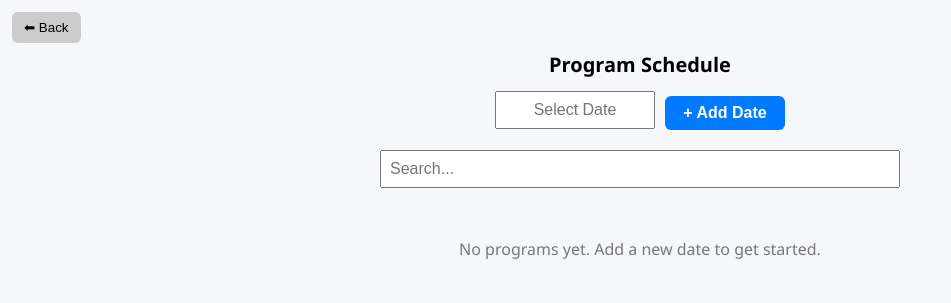
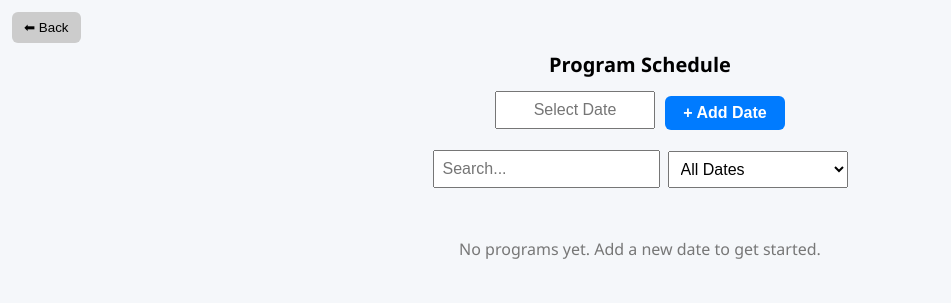
Before and after one commit to germz92/events-dahsboard, a plain HTML site: page schedule.html in a window 1280 px wide. Shown: the whole page, without its empty margins (0-951 px from the left). Drawn offline with Linux system fonts and the light colour scheme; no server answers.

Commit message:
Add files via upload

```diff
--- a/css/schedule.css
+++ b/css/schedule.css
@@ -52,7 +52,7 @@ body {
     padding: 8px;
     border-radius: 8px;
     box-shadow: 0 1px 4px rgba(0, 0, 0, 0.08);
-    width: 300px;
+    max-width: 500px;
     display: flex;
     flex-direction: column;
     gap: 6px;
--- a/js/schedule.js
+++ b/js/schedule.js
@@ -3,6 +3,7 @@ const params = new URLSearchParams(window.location.search);
 const tableId = params.get('id');
 let saveTimeout;
 let searchQuery = '';
+let filterDate = 'all'; // NEW: filter by selected date
 
 function formatDate(dateStr) {
   const [year, month, day] = dateStr.split('-');
@@ -63,6 +64,24 @@ function renderProgramSections() {
   if (!container) return console.error('Missing #programSections div!');
   container.innerHTML = '';
 
+  const filterDropdown = document.getElementById('filterDateDropdown');
+  if (filterDropdown) {
+    const allDates = [...new Set(tableData.programs.map(p => p.date))].sort((a, b) => a.localeCompare(b));
+    const currentSelection = filterDropdown.value;
+    filterDropdown.innerHTML = `<option value="all">All Dates</option>`;
+    allDates.forEach(date => {
+      const option = document.createElement('option');
+      option.value = date;
+      option.textContent = formatDate(date);
+      filterDropdown.appendChild(option);
+    });
+    if (allDates.includes(currentSelection)) {
+      filterDropdown.value = currentSelection;
+    } else {
+      filterDropdown.value = 'all';
+    }
+  }
+
   if (tableData.programs.length === 0) {
     const empty = document.createElement('div');
     empty.textContent = 'No programs yet. Add a new date to get started.';
@@ -82,13 +101,7 @@ function renderProgramSections() {
       .sort((a, b) => {
         const aStart = a.startTime || '';
         const bStart = b.startTime || '';
-        const startDiff = aStart.localeCompare(bStart);
-        if (startDiff !== 0) return startDiff;
-        const aEnd = a.endTime || '';
-        const bEnd = b.endTime || '';
-        const endDiff = aEnd.localeCompare(bEnd);
-        if (endDiff !== 0) return endDiff;
-        return (a.name || '').localeCompare(b.name || '');
+        return aStart.localeCompare(bStart);
       });
 
     if (matchingPrograms.length === 0) return;
@@ -128,7 +141,7 @@ function renderProgramSections() {
         <div style="display: flex; align-items: center; gap: 6px; margin-top: 4px;">
           <div style="display: flex; align-items: center; flex: 1;">
             <span style="margin-right: 4px;">📍</span>
-            <textarea style="flex: 1; min-width: 0; resize: none; overflow-wrap: break-word;"
+            <textarea style="flex: 1; resize: none;"
               placeholder="Location"
               onfocus="enableEdit(this)"
               oninput="autoResizeTextarea(this)"
@@ -136,7 +149,7 @@ function renderProgramSections() {
           </div>
           <div style="display: flex; align-items: center; flex: 1;">
             <span style="margin-right: 4px;">👤</span>
-            <textarea style="flex: 1; min-width: 0; resize: none; overflow-wrap: break-word;"
+            <textarea style="flex: 1; resize: none;"
               placeholder="Photographer"
               onfocus="enableEdit(this)"
               oninput="autoResizeTextarea(this)"
@@ -172,6 +185,9 @@ function renderProgramSections() {
 }
 
 function matchesSearch(program) {
+  if (filterDate !== 'all' && program.date !== filterDate) {
+    return false;
+  }
   if (!searchQuery.trim()) return true;
   const lower = searchQuery.toLowerCase();
   return (
@@ -304,18 +320,41 @@ function handleSearchInput(e) {
 }
 
 window.addEventListener('DOMContentLoaded', () => {
+  const controlsWrapper = document.createElement('div');
+  controlsWrapper.style.display = 'flex';
+  controlsWrapper.style.flexDirection = 'row';
+  controlsWrapper.style.justifyContent = 'center';
+  controlsWrapper.style.alignItems = 'center';
+  controlsWrapper.style.gap = '8px';
+  controlsWrapper.style.margin = '10px auto';
+  controlsWrapper.style.flexWrap = 'nowrap';
+  controlsWrapper.style.overflowX = 'auto';
+  controlsWrapper.style.padding = '0 10px';
+
   const searchBox = document.createElement('input');
   searchBox.type = 'text';
   searchBox.placeholder = 'Search...';
-  searchBox.style.margin = '10px auto';
-  searchBox.style.display = 'block';
   searchBox.style.padding = '8px';
-  searchBox.style.width = '95%';
-  searchBox.style.maxWidth = '500px';
+  searchBox.style.minWidth = '180px';
   searchBox.style.fontSize = '16px';
   searchBox.addEventListener('input', handleSearchInput);
 
-  document.body.insertBefore(searchBox, document.getElementById('programSections'));
+  const filterSelect = document.createElement('select');
+  filterSelect.id = 'filterDateDropdown';
+  filterSelect.style.padding = '8px';
+  filterSelect.style.minWidth = '180px';
+  filterSelect.style.fontSize = '16px';
+  filterSelect.innerHTML = `<option value="all">All Dates</option>`;
+
+  filterSelect.addEventListener('change', e => {
+    filterDate = e.target.value;
+    renderProgramSections();
+  });
+
+  controlsWrapper.appendChild(searchBox);
+  controlsWrapper.appendChild(filterSelect);
+
+  document.body.insertBefore(controlsWrapper, document.getElementById('programSections'));
 
   loadPrograms();
 });
```
